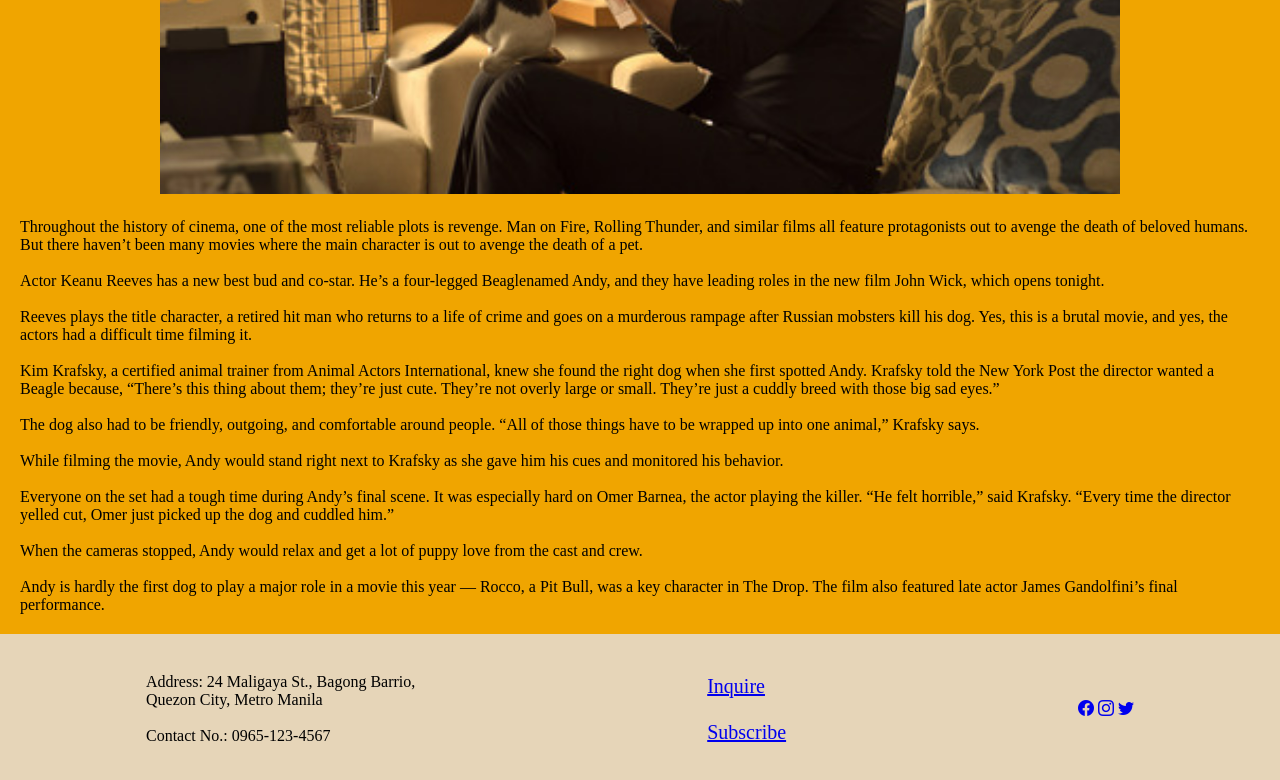
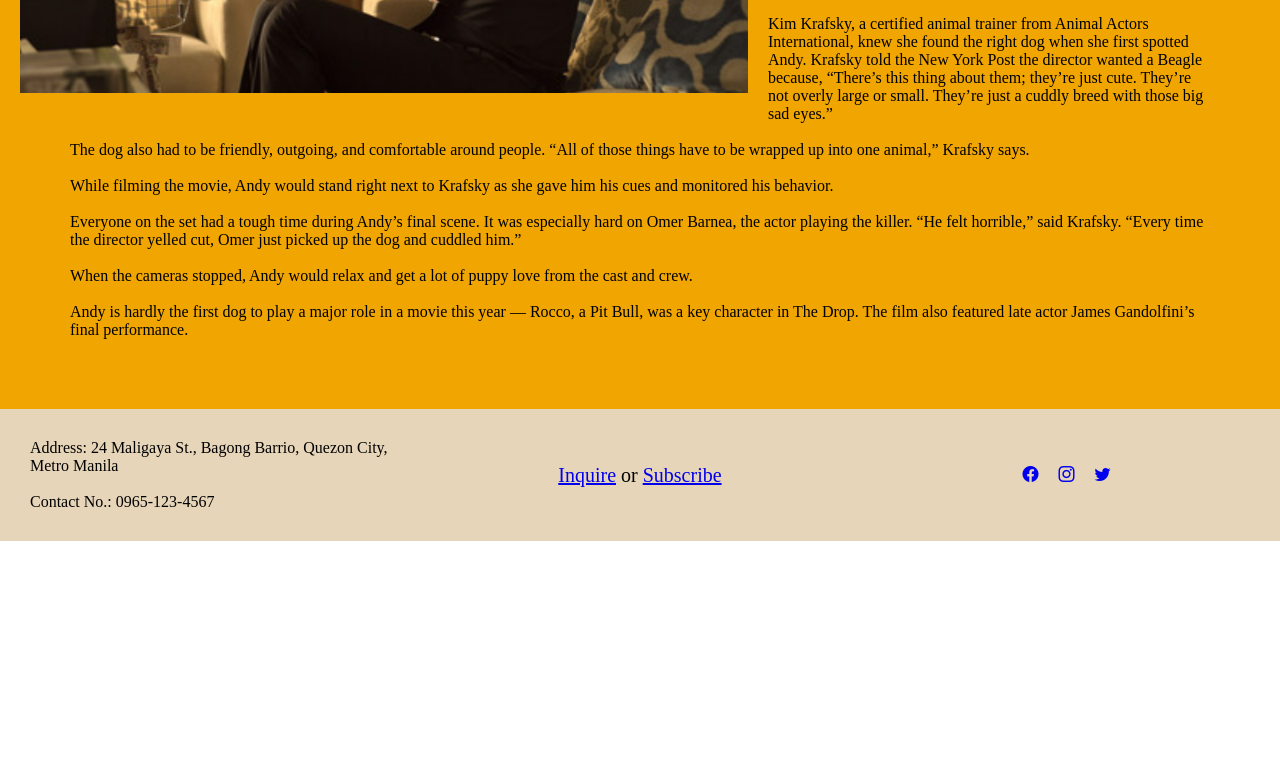
Before and after one commit to vjlayson/all-about-beagles, a plain HTML site: page index.html in a window 1280 px wide. Shown: the part 582-1362 px from the top of the page. After the commit the page ends 1123 px from the top, so only its background shows below. Drawn offline with nearby package versions, Linux system fonts and the light colour scheme.

Commit message:
03-18 4:22pm commit

```diff
--- /dev/null
+++ b/gen-info.css
@@ -0,0 +1,4 @@
+* {
+    box-sizing: border-box;
+    margin: 0px;
+}
--- a/index.html
+++ b/index.html
@@ -17,7 +17,7 @@
             ALL ABOUT BEAGLES
         </div>
         <div class="nav">
-            <div class="gen-info"><a href="#">General Info</a></div>
+            <div class="gen-info"><a href="gen-info.html">General Info</a></div>
             <div class="rescue-groups"><a href="#">Rescue Groups</a></div>
         </div>
         <div class="news">
@@ -61,20 +61,18 @@
                 </p>
             </div>
         </div>
-        <div class="footer">
-            <div class="address-tel">
-                Address: 24 Maligaya St., Bagong Barrio, <br>
-                Quezon City, Metro Manila <br><br>
+        <div class="footer-container">
+            <div class="footer1">
+                Address: 24 Maligaya St., Bagong Barrio, Quezon City, Metro Manila <br><br>
                 Contact No.: 0965-123-4567
             </div>
-            <div class="inquire-subscribe">
-                <a href="#">Inquire</a><br>
-                <a href="#">Subscribe</a>
+            <div class="footer2">
+                <p><a href="#">Inquire</a> or <a href="#">Subscribe</a></p>
             </div>
-            <div class="soc-med">
-                <a href="#"><i class="bi bi-facebook"></i></a>
-                <a href="#"><i class="bi bi-instagram"></i></a>
-                <a href="#"><i class="bi bi-twitter"></i></a>
+            <div class="footer3">
+                <div class="facebook"><a href="#"><i class="bi bi-facebook"></i></a></div>
+                <div class="instagram"><a href="#"><i class="bi bi-instagram"></i></a></div>
+                <div class="twitter"><a href="#"><i class="bi bi-twitter"></i></a></div>
             </div>
         </div>
     </div>
--- a/styles.css
+++ b/styles.css
@@ -5,13 +5,12 @@
 
 .container {
     display: grid;
-    height: 100vh;
     width: 100vw;
     grid-template-areas:
     "header"
     "nav"
     "news"
-    "footer";
+    "footer-container";
 }
 
 .header {
@@ -51,26 +50,57 @@
     text-align: center;
 }
 
+img {
+    width: 60%;
+    height: auto;
+    float: left;
+    padding: 20px;
+}
+
 .news-body {
     margin: 20px;
+    padding: 50px;
 }
 
-.footer {
+.footer-container {
     background-color: #E6D5B8;
-    display: flex;
-    justify-content: space-around;
-    align-items: center;
-    height: 150px;
+    display: grid;
+    grid-template-columns: 33.33% 33.33% 33.33%;
 }
 
-.inquire-subscribe {
+.footer1 {
+    grid-column: 1/2;
     display: flex;
-    flex-direction: column;
-    font-size: 20px;
+    justify-content: center;
+    align-items: center;
+    padding: 30px;
 }
 
-@media screen (max-width: 500px) {
-    .container {
-        height: 100vh;
+.footer2 {
+    grid-column: 2/3;
+    display: flex;
+    font-size: 20px;
+    justify-content: center;
+    align-items: center;
+    padding: 20px;
+}
+
+.footer3 {
+    display: flex;
+    grid-column: 3/4;
+    padding: 30px;
+    align-items: center;
+    justify-content: center;
+    column-gap: 20px;
+}
+
+
+/* Extra small devices (phones, 610px and down) */
+@media screen and (max-width:610px) {
+    .footer-container {
+        grid-template-columns: 100%;
+    }
+    .footer1, .footer2, .footer3 {
+        grid-column: 1/2;
     }
 }
```
Also changed, not shown: gen-info.html (added, +23 -0 lines), img/beagle4.png (added).
